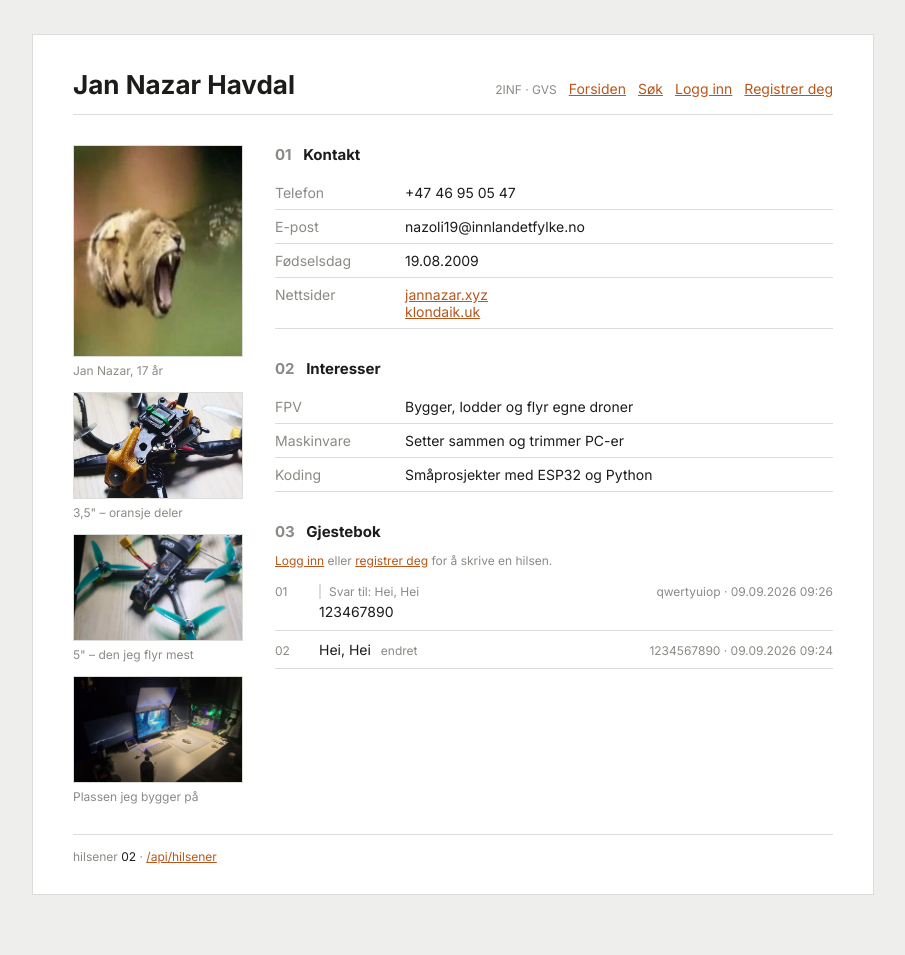
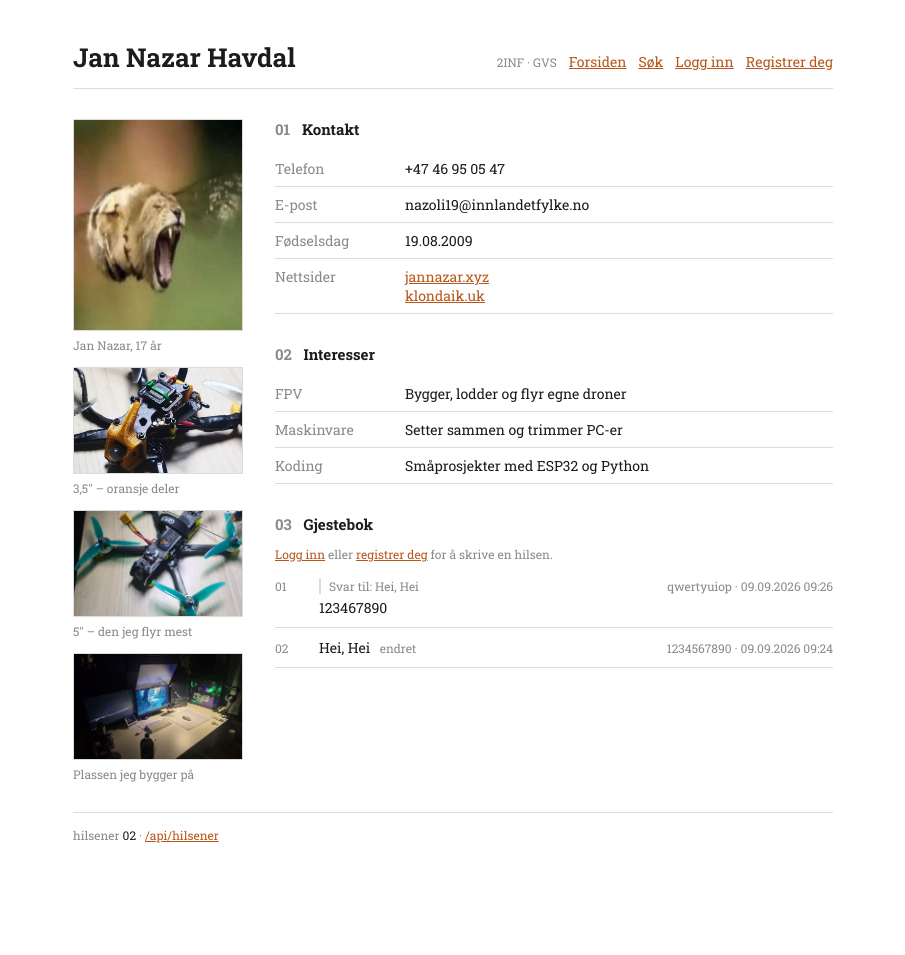
Before and after one commit to KrekerDM/SimpleFlaskWEB, a Flask app: page / in a window 1280 px wide. Shown: the whole page, without its empty margins (187-1092 px from the left). After the commit the page ends 843 px from the top, so only its background shows below. Run offline with Flask 3, Linux system fonts and the light colour scheme; data comes from the database, SQL or seed files in the repository; both versions use the stored data as it was after the commit.

Commit message:
add søk fix

```diff
--- a/static/style.css
+++ b/static/style.css
@@ -1,6 +1,5 @@
 :root {
-  --bakgrunn: #eeeeec;
-  --ark: #ffffff;
+  --bakgrunn: #ffffff;
   --tekst: #1c1c1a;
   --svak: #8a8b85;
   --strek: #dcdcd8;
@@ -10,19 +9,16 @@
 
 body {
   margin: 0;
-  padding: 34px 16px 60px;
+  padding: 40px 20px 60px;
   background-color: var(--bakgrunn);
   color: var(--tekst);
-  font-family: "Inter", "Segoe UI", Helvetica, Arial, sans-serif;
+  font-family: "Roboto Slab", Georgia, "Times New Roman", serif;
   font-size: 14px;
 }
 
 .ark {
   max-width: 760px;
   margin: 0 auto;
-  background-color: var(--ark);
-  border: 1px solid var(--strek);
-  padding: 34px 40px 30px;
 }
 
 header {
@@ -312,7 +308,7 @@ a {
 .svarskjema button:hover,
 .svarskjema button:focus {
   background-color: var(--aksent);
-  color: var(--ark);
+  color: var(--bakgrunn);
 }
 
 .skjemafeil {
@@ -438,7 +434,7 @@ footer b {
 #visning {
   padding: 0;
   border: 1px solid var(--strek);
-  background-color: var(--ark);
+  background-color: var(--bakgrunn);
   max-width: 92vw;
 }
 
@@ -460,10 +456,6 @@ footer b {
 }
 
 @media (max-width: 620px) {
-  .ark {
-    padding: 24px 20px;
-  }
-
   header {
     display: block;
   }
@@ -522,13 +514,10 @@ footer b {
 @media print {
   body {
     padding: 0;
-    background-color: var(--ark);
   }
 
   .ark {
     max-width: none;
-    border: none;
-    padding: 0;
   }
 
   .skrivefelt,
--- a/templates/base.html
+++ b/templates/base.html
@@ -8,7 +8,7 @@
     <title>{% block tittel %}Jan Nazar Havdal{% endblock %}</title>
     <link rel="preconnect" href="https://fonts.googleapis.com">
     <link rel="preconnect" href="https://fonts.gstatic.com" crossorigin>
-    <link rel="stylesheet" href="https://fonts.googleapis.com/css2?family=Inter:wght@400;600;700&display=swap">
+    <link rel="stylesheet" href="https://fonts.googleapis.com/css2?family=Roboto+Slab:wght@400;700&display=swap">
     <link rel="stylesheet" href="{{ url_for('static', filename='style.css') }}">
 </head>
 
```
Also changed, not shown: forklaring.md (+1 -1 lines), hilsener.db.
